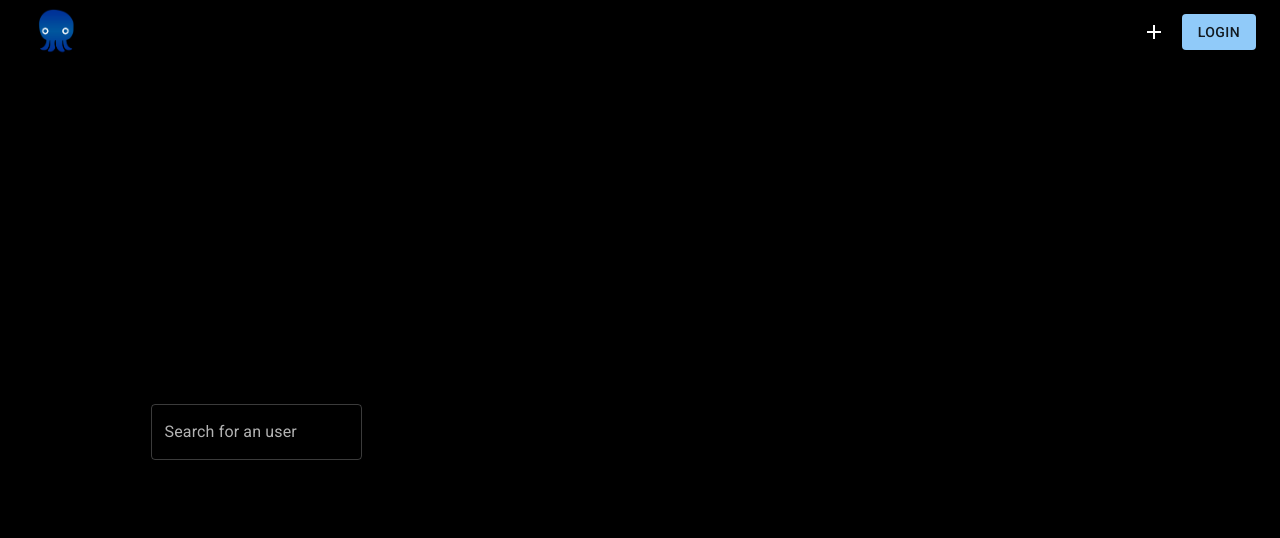
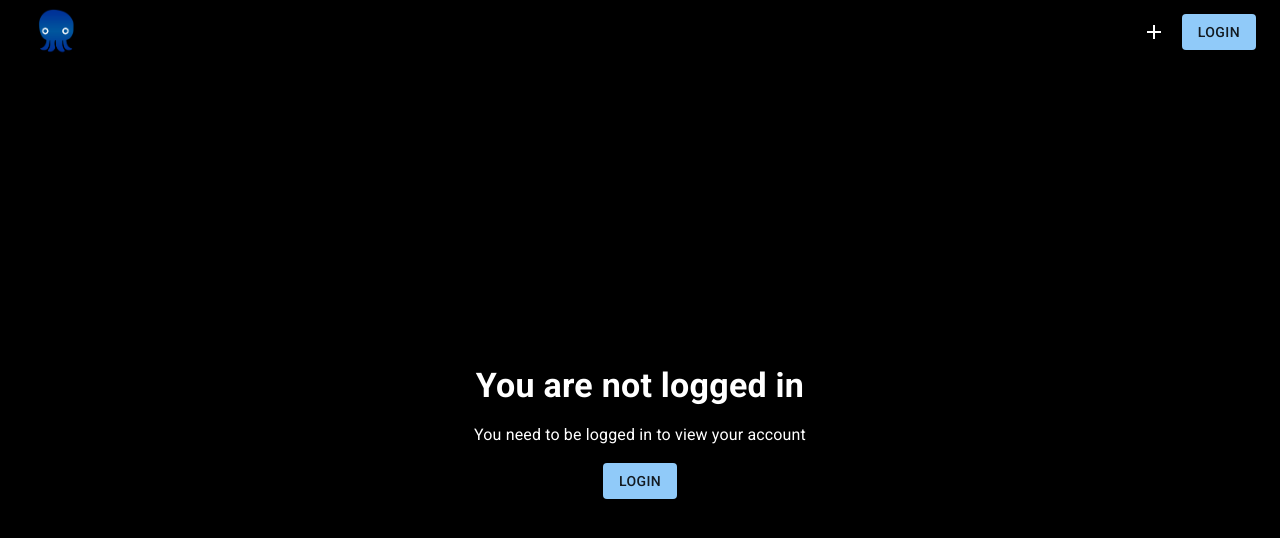
Before and after one commit to fostr-dev/web, a React (Vite) app: page /1/1 in a window 1280 px wide. Shown: the top 538 px of the page. Built offline with nearby package versions, Linux system fonts and the light colour scheme; a web font is replaced by a local one; what ipfs-http-client, nostr-tools would draw is missing.

Commit message:
revert main bcs im noob

```diff
--- a/src/App.tsx
+++ b/src/App.tsx
@@ -3,7 +3,6 @@ import { HashRouter, Route, Routes } from "react-router-dom";
 import { Toaster } from "react-hot-toast";
 import NavBar from "./components/NavBar";
 import dark from "./themes/dark";
-import Main from "./pages/Main";
 import Login from "./pages/Login";
 import Repository from "./pages/Repository";
 import Account from "./pages/Account";
@@ -27,7 +26,7 @@ function App() {
             <HashRouter>
                 <NavBar/>
                 <Routes>
-                    <Route path="/" element={<Main />} />
+                    <Route path="/" element={<AccountRedirect />} />
                     <Route path="/login" element={<Login />} />
                     <Route path="/account" element={<AccountRedirect />} />
                     <Route path="/new" element={<NewRepository />} />
--- a/src/pages/Main.tsx
+++ /dev/null
@@ -1,16 +0,0 @@
-import { Box, TextField } from "@mui/material";
-
-export default function Main(){
-    return <Box sx={{
-        display: "flex",
-        justifyContent: "center",
-        alignItems: "center",
-        height: "var(--app-height)",
-        width: "40%",
-        padding: 2
-    }}>
-        <TextField
-            label="Search for an user"
-        />
-    </Box>
-}
```
